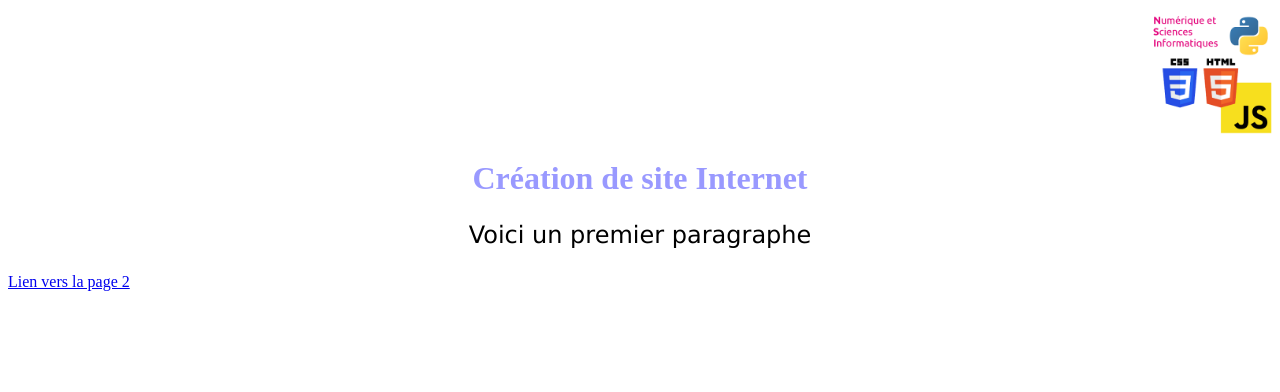
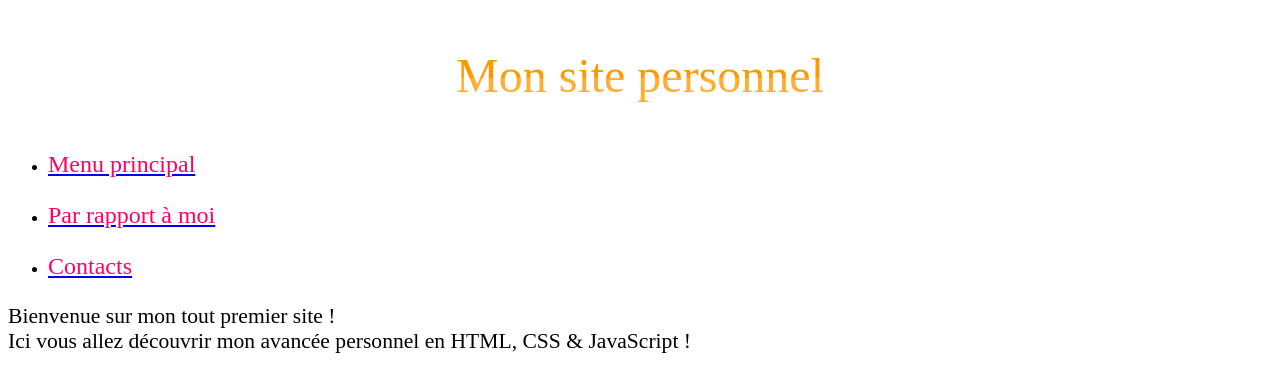
Before and after one commit to obouttier/obouttier.github.io, a plain HTML site: page index.html in a window 1280 px wide. Drawn offline with Linux system fonts and the light colour scheme.

Commit message:
Update index.html

```diff
--- a/index.html
+++ b/index.html
@@ -6,28 +6,42 @@ and open the template in the editor.
 -->
 <html>
     <head>
-        <title>Module 1</title>
+        <title>Mon site personnel</title>
         <meta charset="UTF-8">
         <meta name="viewport" content="width=device-width, initial-scale=1.0">
+        <link href="css.css" rel="stylesheet" type="text/css"/>
+        <style>
+            p.title {
+                text-align: center;
+                background:-webkit-linear-gradient(top, #ff9900 55%, #ffad33 45%);
+                background-clip:text;
+                -webkit-background-clip:text;
+                color:transparent;
+                font-size: 300%;
+            }
+            p.navigateStyle{
+                color: #ff0066;
+                font-size: 150%;
+            }
+            p.firstParagraph{
+                font-size: 135%;
+            }
+        </style>
     </head>
     <body>
 
-        <div style="text-align: right">
-            <img src="logo_nsi.png" alt="Image NSI" style="width: 10%" />
-        </div>
+        <!-- Titre -->
+        <p class="title">Mon site personnel</p>
 
-        <div style="text-align: center">
-            <h1 style="color: #9999ff">
-                Création de site Internet
-            </h1>
-            <p style="font-family: verdana ; font-size: 150%">
-                Voici un premier paragraphe
-            </p>
-        </div>
+        <!-- Menu de navigation du site -->
+        <ul class="navbar">
+        <li><a href="index.html"> <p class="navigateStyle">Menu principal</p> </a>
+        <li><a href="me.html"> <p class="navigateStyle">Par rapport à moi</p> </a>
+        <li><a href="contacts.html"> <p class="navigateStyle">Contacts</p> </a>
+        </ul>
 
-        <div style="text-align: left">
-            <a href="page2.html">Lien vers la page 2</a>
-        </div>
+        <!-- Contenu principal -->
+        <p class="firstParagraph">Bienvenue sur mon tout premier site !<br>Ici vous allez découvrir mon avancée personnel en HTML, CSS & JavaScript !</p>
 
     </body>
 </html>
```
